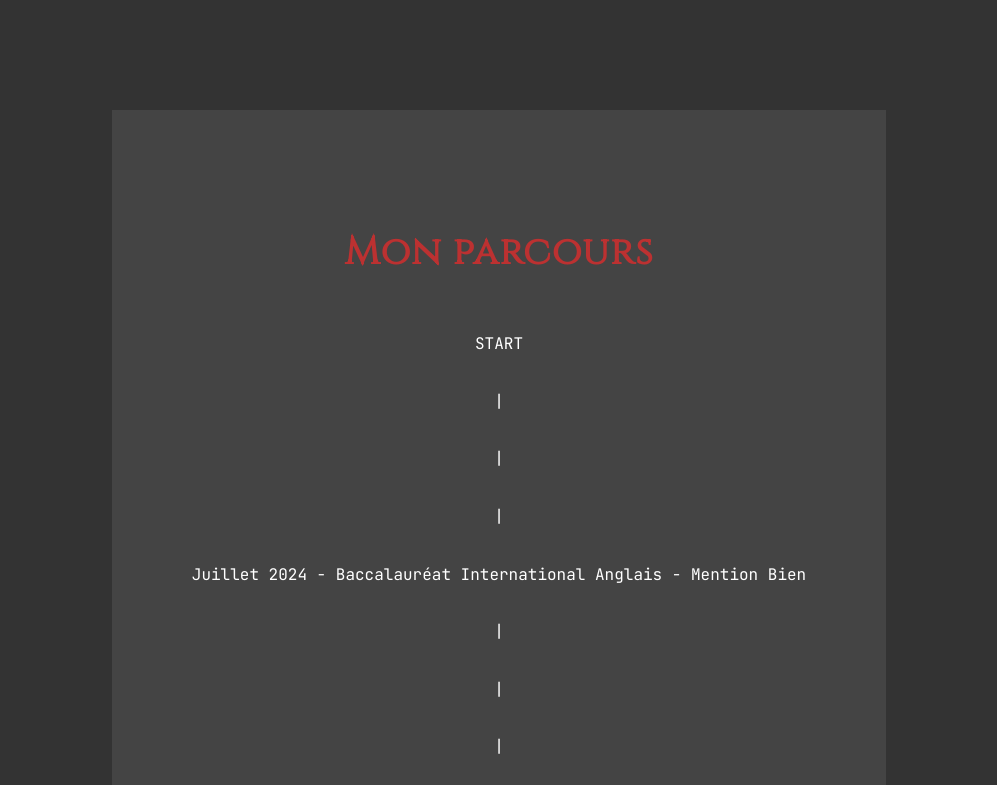
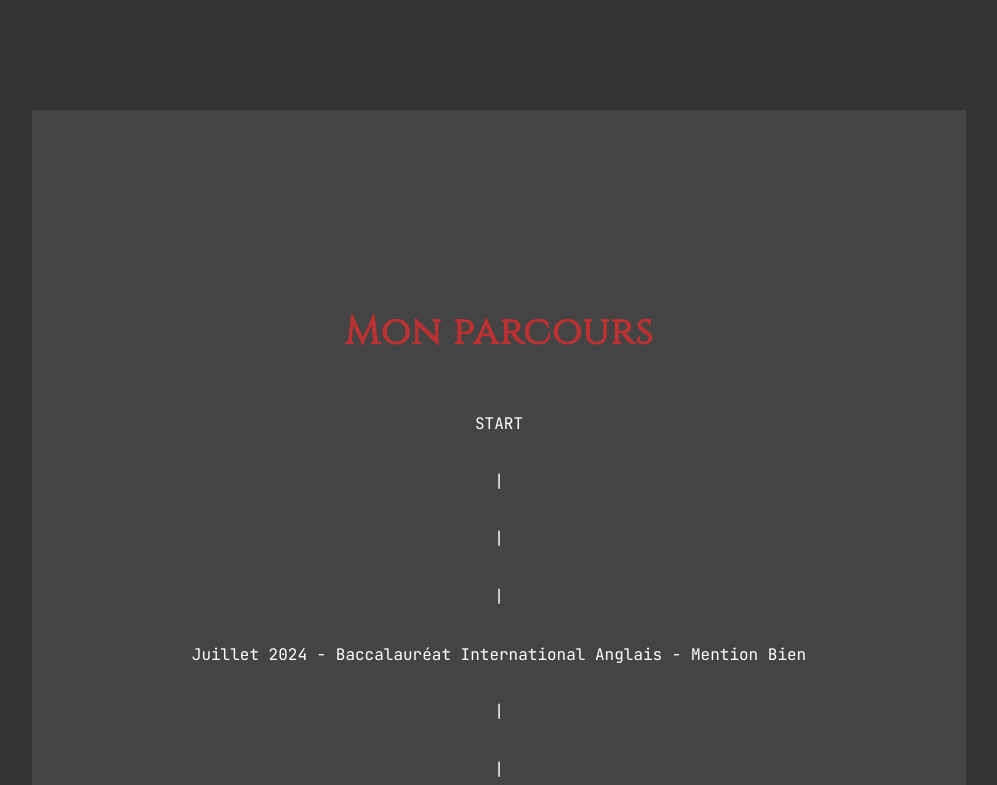
Before and after one commit to redlinka/Portfolio, a plain HTML site: page index.html in a window 1280 px wide. Shown: the part 1266-2051 px from the top of the page, without its empty margins (141-1138 px from the left). Drawn offline with Linux system fonts and the light colour scheme.

Commit message:
Update style.css

```diff
--- a/style.css
+++ b/style.css
@@ -196,7 +196,7 @@ a:hover {
   align-items: center;
   justify-content: center;
   margin-bottom: 5em;
-  padding: 5rem;
+  padding: 10rem;
   background-color: #444;
 }
 .skills  {
```
